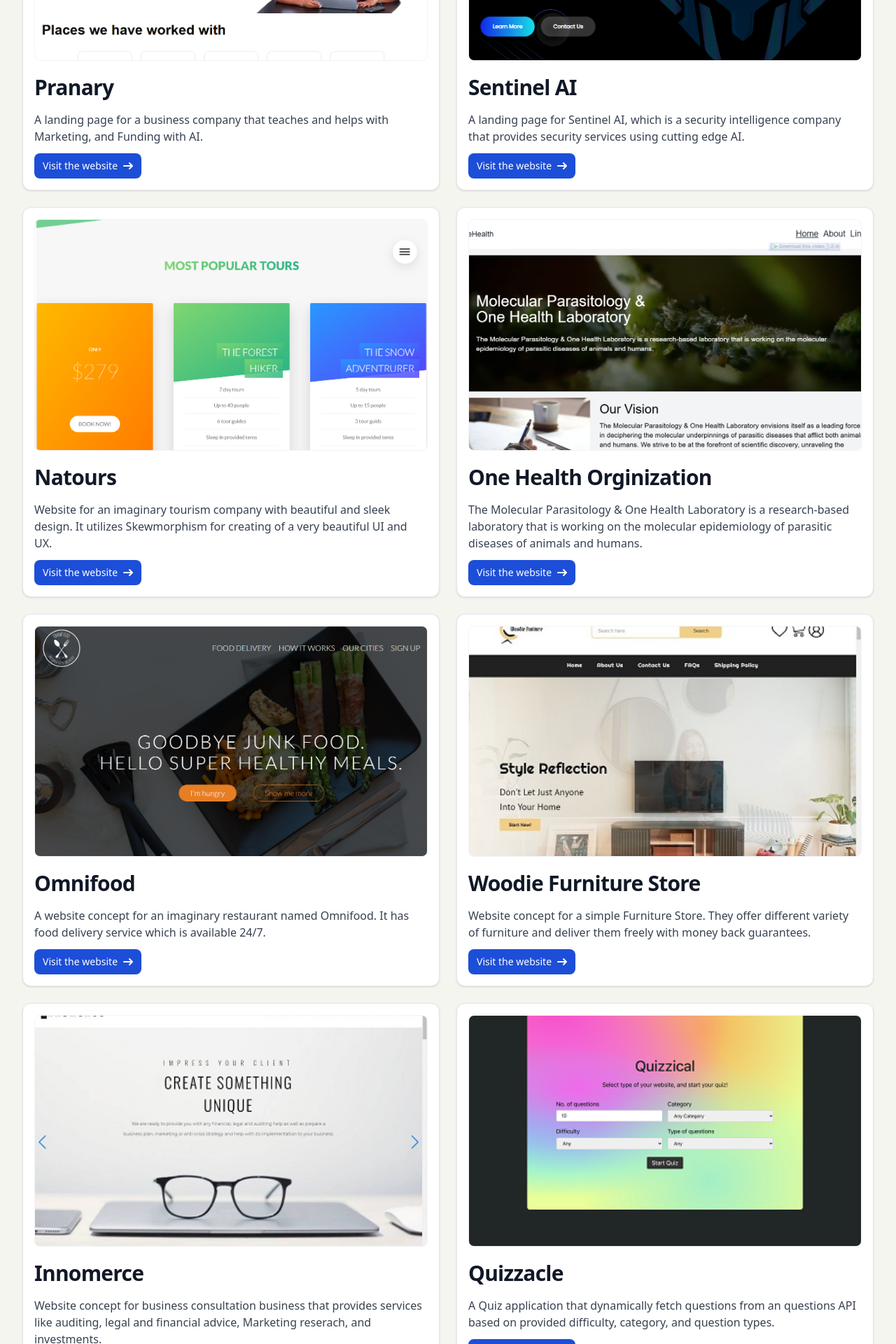
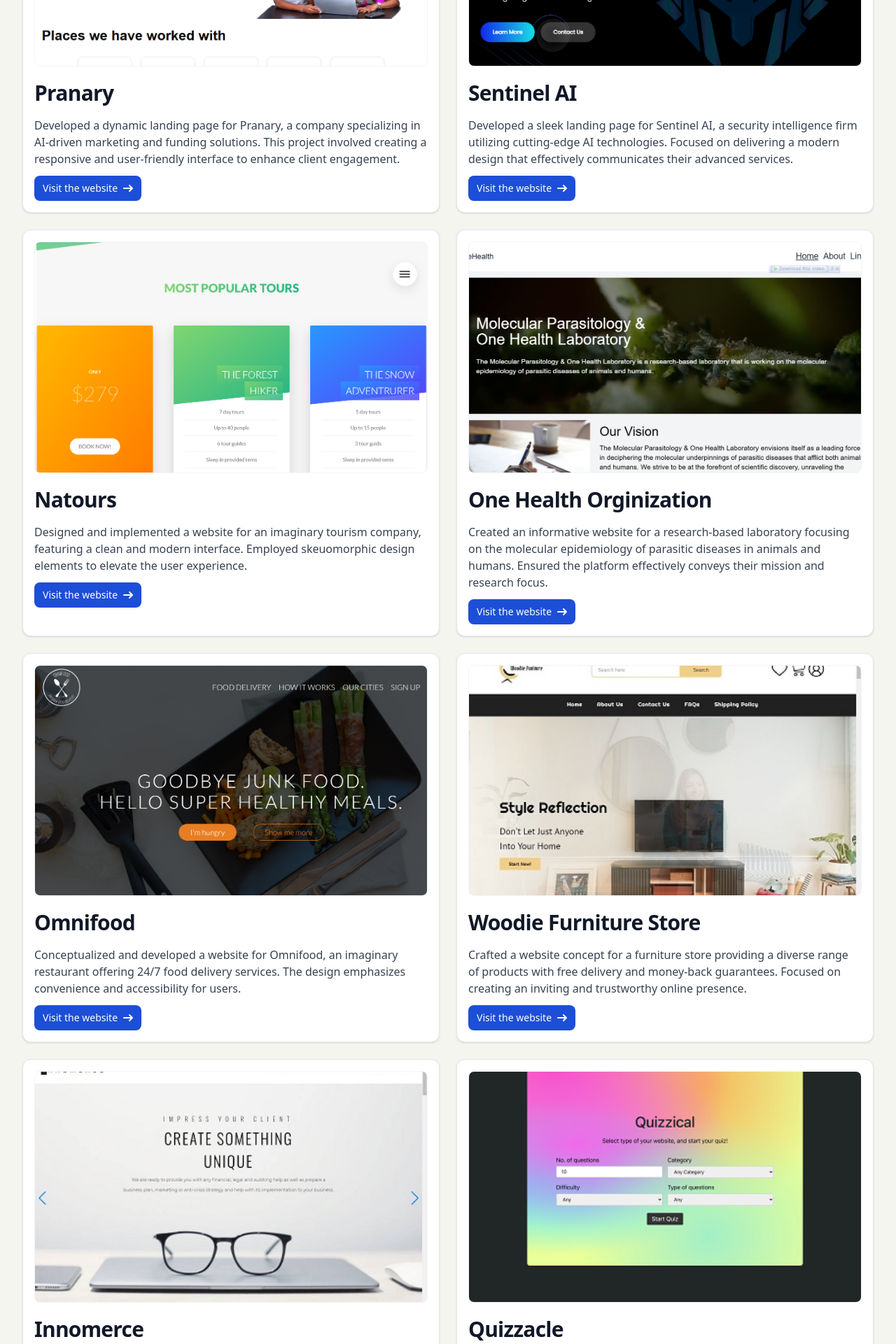
Before and after one commit to xwhiz/updated-portfolio, a Next.js app: page / in a window 1280 px wide. Shown: the part 880-2800 px from the top of the page at 70% size. Built offline with nearby package versions, Linux system fonts and the light colour scheme.

Commit message:
feat: update the copy of text

```diff
--- a/pages/index.tsx
+++ b/pages/index.tsx
@@ -17,63 +17,63 @@ const Home: NextPage = () => {
       image: "/pranary.png",
       title: "Pranary",
       description:
-        "A landing page for a business company that teaches and helps with Marketing, and Funding with AI.",
+        "Developed a dynamic landing page for Pranary, a company specializing in AI-driven marketing and funding solutions. This project involved creating a responsive and user-friendly interface to enhance client engagement.",
       link: "http://ec2-34-203-212-229.compute-1.amazonaws.com:3000",
     },
     {
       image: "/sentinel.png",
       title: "Sentinel AI",
       description:
-        "A landing page for Sentinel AI, which is a security intelligence company that provides security services using cutting edge AI.",
+        "Developed a sleek landing page for Sentinel AI, a security intelligence firm utilizing cutting-edge AI technologies. Focused on delivering a modern design that effectively communicates their advanced services.",
       link: "https://sentinel-website.vercel.app",
     },
     {
       image: "/natours.png",
       title: "Natours",
       description:
-        "Website for an imaginary tourism company with beautiful and sleek design. It utilizes Skewmorphism for creating of a very beautiful UI and UX.",
+        "Designed and implemented a website for an imaginary tourism company, featuring a clean and modern interface. Employed skeuomorphic design elements to elevate the user experience.",
       link: "https://natours-projects.netlify.app",
     },
     {
       image: "/onehealth.png",
       title: "One Health Orginization",
       description:
-        "The Molecular Parasitology & One Health Laboratory is a research-based laboratory that is working on the molecular epidemiology of parasitic diseases of animals and humans.",
+        "Created an informative website for a research-based laboratory focusing on the molecular epidemiology of parasitic diseases in animals and humans. Ensured the platform effectively conveys their mission and research focus.",
       link: "http://one-health-official.vercel.app",
     },
     {
       image: "/omnifood.png",
       title: "Omnifood",
       description:
-        "A website concept for an imaginary restaurant named Omnifood. It has food delivery service which is available 24/7.",
+        "Conceptualized and developed a website for Omnifood, an imaginary restaurant offering 24/7 food delivery services. The design emphasizes convenience and accessibility for users.",
       link: "https://omnifood-design.netlify.app",
     },
     {
       image: "/furniture-store-img.JPG",
       title: "Woodie Furniture Store",
       description:
-        "Website concept for a simple Furniture Store. They offer different variety of furniture and deliver them freely with money back guarantees.",
+        "Crafted a website concept for a furniture store providing a diverse range of products with free delivery and money-back guarantees. Focused on creating an inviting and trustworthy online presence.",
       link: "https://furniture-store-ws.netlify.app",
     },
     {
       image: "/business-site-img.JPG",
       title: "Innomerce",
       description:
-        "Website concept for business consultation business that provides services like auditing, legal and financial advice, Marketing reserach, and investments.",
+        "Developed a business consultation website offering services like auditing, legal and financial advice, marketing research, and investments. The design reflects professionalism and expertise.",
       link: "https://ws-bussiness-home-page.netlify.app",
     },
     {
       image: "/quiz-app.png",
       title: "Quizzacle",
       description:
-        "A Quiz application that dynamically fetch questions from an questions API based on provided difficulty, category, and question types.",
+        "Built a dynamic quiz application that fetches questions based on selected difficulty, category, and question types. Ensured an engaging and interactive user experience.",
       link: "https://quizzical-by-hamza.vercel.app",
     },
     {
       image: "/weather-app-img.JPG",
       title: "Weather App",
       description:
-        "A simple weather application that asks for GPS location and based on those coordinates, it fetches weather data. That weather data is then presented with beautiful icon and background image.",
+        "Developed a weather application that retrieves data based on the user's GPS location, presenting information with intuitive icons and background images for clarity.",
       link: "https://h-react-weather-app.netlify.app",
     },
   ];
@@ -178,8 +178,7 @@ const Home: NextPage = () => {
         <div className="flex-1">
           <h2 className="text-2xl mb-2 md:text-3xl">Software Developer</h2>
           <p className="text-gray-600 mb-8 max-w-prose text-sm">
-            Passionate Software developer with interest in building highly
-            efficient user experiences.
+            A dedicated software developer specializing in crafting highly efficient user experiences. My passion lies in merging innovative technology with intuitive design to deliver exceptional digital solutions.
           </p>
 
           <Link href="/#work">
```
